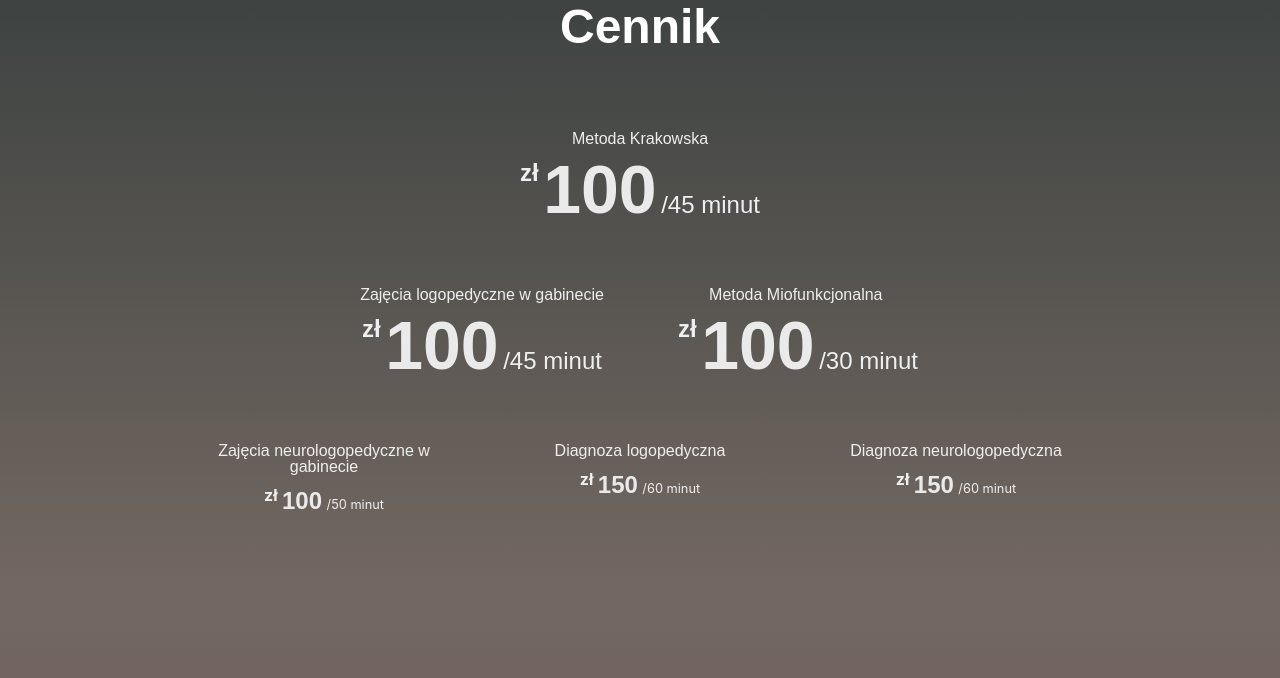
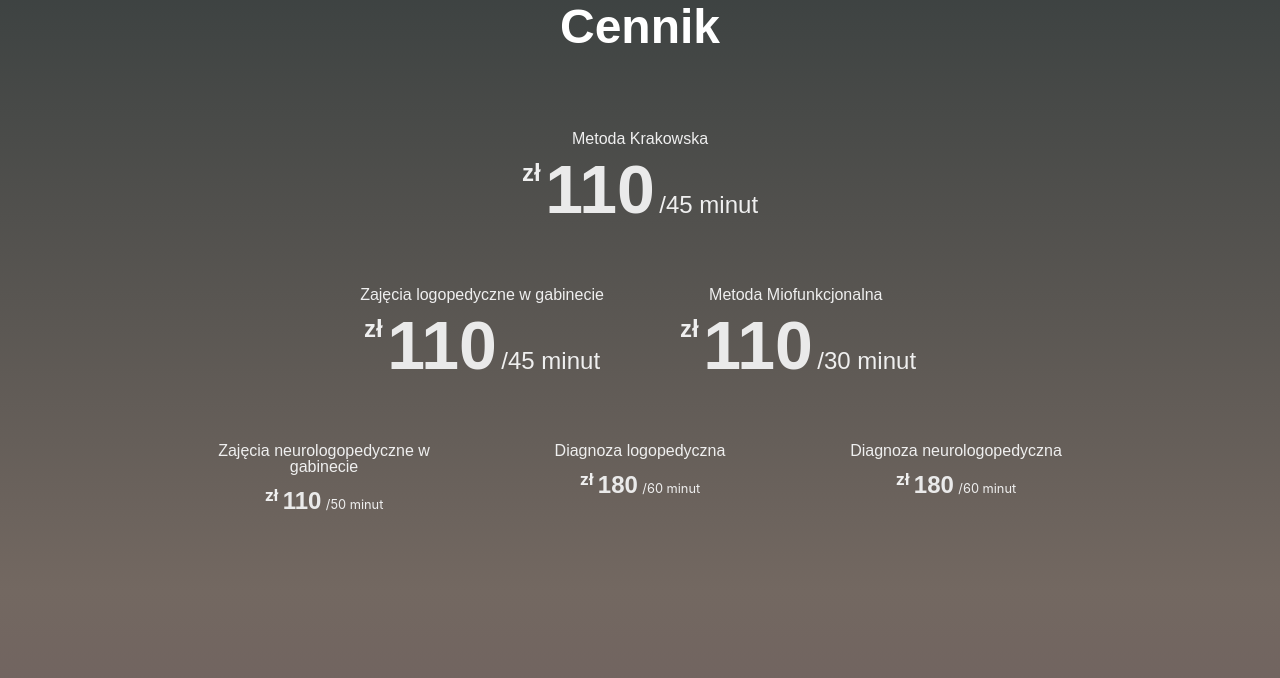
Before and after one commit to bartekus/mg, a plain HTML site: page index.html in a window 1280 px wide. Shown: the part 6095-6773 px from the top of the page. Drawn offline with Linux system fonts and the light colour scheme; files whose address does not match are found by name; a web font is replaced by a local one.

Commit message:
Update index.html

```diff
--- a/index.html
+++ b/index.html
@@ -579,7 +579,7 @@
                     </h3>
                     <div class="plan-price">
                         <span class="price-value mbr-fonts-style display-5">zł</span>
-                        <span class="price-figure mbr-fonts-style display-1">100</span>
+                        <span class="price-figure mbr-fonts-style display-1">110</span>
                         <small class="price-term mbr-fonts-style display-5">/45 minut</small>
                     </div>
                 </div>
@@ -599,7 +599,7 @@
                         </h3>
                         <div class="plan-price">
                             <span class="price-value mbr-fonts-style display-5">zł</span>
-                            <span class="price-figure mbr-fonts-style display-1">100</span>
+                            <span class="price-figure mbr-fonts-style display-1">110</span>
                             <small class="price-term mbr-fonts-style display-5">/45 minut</small>
                          </div>
                     </div>
@@ -617,7 +617,7 @@
                         </h3>
                         <div class="plan-price">
                             <span class="price-value mbr-fonts-style display-5">zł</span>
-                            <span class="price-figure mbr-fonts-style display-1">100</span>
+                            <span class="price-figure mbr-fonts-style display-1">110</span>
                             <small class="price-term mbr-fonts-style display-5">/30 minut</small>
                         </div>
                     </div>
@@ -637,7 +637,7 @@
                         </h3>
                         <div class="plan-price">
                             <span class="price-value mbr-fonts-style display-11">zł</span>
-                            <span class="price-figure mbr-fonts-style display-5">100</span>
+                            <span class="price-figure mbr-fonts-style display-5">110</span>
                             <small class="price-term mbr-fonts-style display-6">/50 minut</small>
                         </div>
                       </div>
@@ -654,7 +654,7 @@
                         </h3>
                         <div class="plan-price">
                             <span class="price-value mbr-fonts-style display-11">zł</span>
-                            <span class="price-figure mbr-fonts-style display-5">150</span>
+                            <span class="price-figure mbr-fonts-style display-5">180</span>
                             <small class="price-term mbr-fonts-style display-6">/60 minut</small>
                         </div>
                     </div>
@@ -671,7 +671,7 @@
                         </h3>
                         <div class="plan-price">
                             <span class="price-value mbr-fonts-style display-11">zł</span>
-                            <span class="price-figure mbr-fonts-style display-5">150</span>
+                            <span class="price-figure mbr-fonts-style display-5">180</span>
                             <small class="price-term mbr-fonts-style display-6">/60 minut</small>
                         </div>
                     </div>
```
